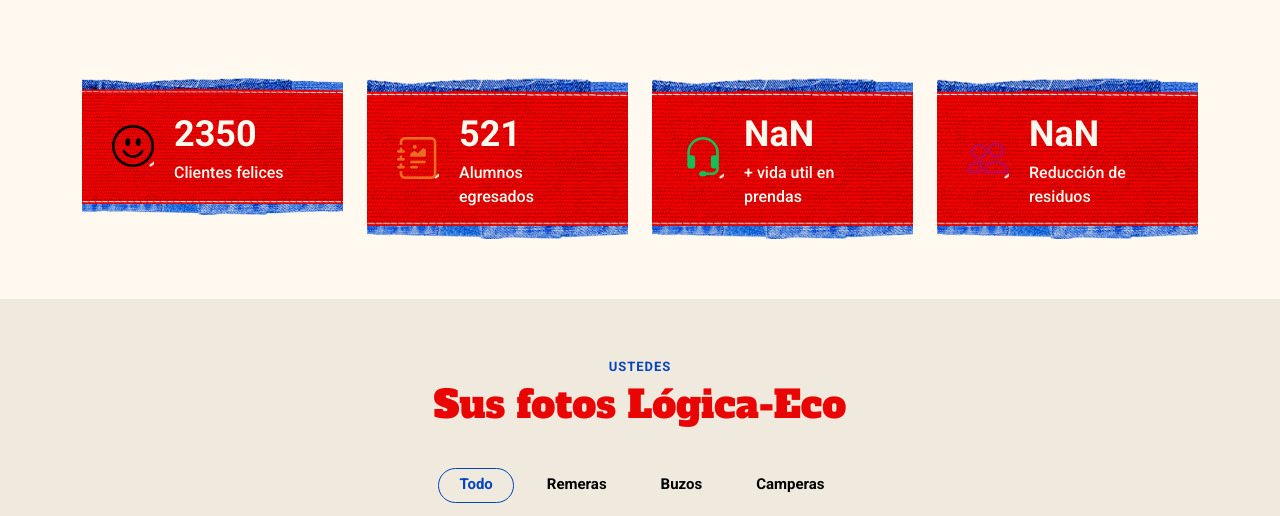
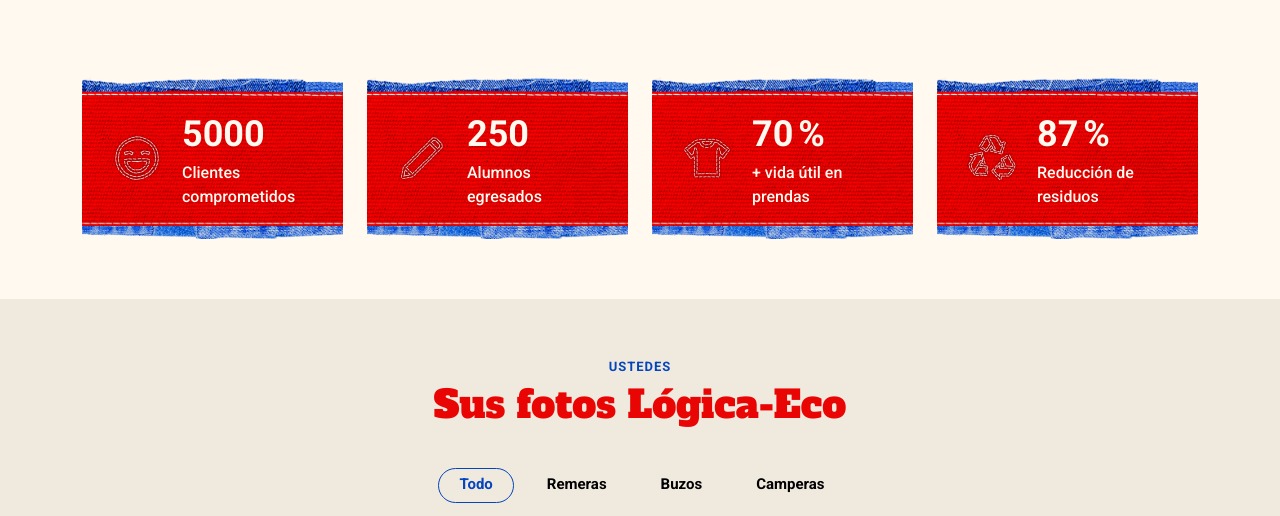
Before and after one commit to camiladiliscia21/logica-eco, a plain HTML site: page index.html in a window 1280 px wide. Shown: the part 1930-2446 px from the top of the page. Drawn offline with Linux system fonts and the light colour scheme.

Commit message:
logica-eco

```diff
--- a/assets/css/style.css
+++ b/assets/css/style.css
@@ -748,6 +748,22 @@ section {
   color: #FFF9EF;
   font-weight: 500;
 }
+.counter-wrapper {
+  display: flex;
+  align-items: baseline;
+}
+
+.percent-symbol {
+  font-size: 36px;
+  margin-left: 5px;
+}
+
+.count-icon {
+  width: 50px;  /* Ajusta el tamaño según lo necesario */
+  height: 50px; /* Ajusta el tamaño según lo necesario */
+  margin-right: 20px;
+}
+
 
 /*--------------------------------------------------------------
 # Features
--- a/index.html
+++ b/index.html
@@ -210,26 +210,26 @@
     </section><!-- End About Section -->
 
     <!-- ======= Counts Section ======= -->
+
+
     <section id="counts" class="counts">
       <div class="container" data-aos="fade-up">
-
         <div class="row gy-4">
-
           <div class="col-lg-3 col-md-6">
             <div class="count-box">
-              <i class="bi bi-emoji-smile"></i>
+              <img src="assets/img/icon1.png.png" alt="Clientes comprometidos" class="count-icon">
               <div>
-                <span data-purecounter-start="0" data-purecounter-end="2350" data-purecounter-duration="1" class="purecounter"></span>
-                <p class="contador">Clientes felices</p>
+                <span data-purecounter-start="0" data-purecounter-end="5000" data-purecounter-duration="1" class="purecounter"></span>
+                <p class="contador">Clientes comprometidos</p>
               </div>
             </div>
           </div>
 
           <div class="col-lg-3 col-md-6">
             <div class="count-box">
-              <i class="bi bi-journal-richtext" style="color: #ee6c20;"></i>
+              <img src="assets/img/icon2.png.png" alt="Alumnos egresados" class="count-icon">
               <div>
-                <span data-purecounter-start="0" data-purecounter-end="521" data-purecounter-duration="1" class="purecounter"></span>
+                <span data-purecounter-start="0" data-purecounter-end="250" data-purecounter-duration="1" class="purecounter"></span>
                 <p class="contador">Alumnos egresados</p>
               </div>
             </div>
@@ -237,28 +237,36 @@
 
           <div class="col-lg-3 col-md-6">
             <div class="count-box">
-              <i class="bi bi-headset" style="color: #15be56;"></i>
+              <img src="assets/img/icon3.png.png" alt="Vida útil en prendas" class="count-icon">
               <div>
-                <span data-purecounter-start="0" data-purecounter-end="70%" data-purecounter-duration="1" class="purecounter"></span>
-                <p class="contador">+ vida util en prendas</p>
+                <div class="counter-wrapper">
+                  <span data-purecounter-start="0" data-purecounter-end="70" data-purecounter-duration="1" class="purecounter"></span><span class="percent-symbol">%</span>
+                </div>
+                <p class="contador">+ vida útil en prendas</p>
               </div>
             </div>
           </div>
 
           <div class="col-lg-3 col-md-6">
             <div class="count-box">
-              <i class="bi bi-people" style="color: #bb0852;"></i>
+              <img src="assets/img/icon4.png.png" alt="Reducción de residuos" class="count-icon">
               <div>
-                <span data-purecounter-start="0" data-purecounter-end="87%" data-purecounter-duration="1" class="purecounter"></span>
+                <div class="counter-wrapper">
+                  <span data-purecounter-start="0" data-purecounter-end="87" data-purecounter-duration="1" class="purecounter"></span><span class="percent-symbol">%</span>
+                </div>
                 <p class="contador">Reducción de residuos</p>
               </div>
             </div>
           </div>
+        </div>
+      </div>
+    </section>
 
-        </div>
 
-      </div>
-    </section><!-- End Counts Section -->
+
+    </section>
+
+    <!-- End Counts Section -->
 
     <!-- ======= Portfolio Section ======= -->
     <section id="portfolio" class="portfolio">
```
Also changed, not shown: assets/img/icon1.png.png (added), assets/img/icon2.png.png (added), assets/img/icon3.png.png (added), assets/img/icon4.png.png (added), assets/img/icono-1.png (deleted), assets/img/icono-2.png (deleted), assets/img/icono-3.png (deleted), assets/img/icono-4.png (deleted), assets/img/pricing-1.png, assets/img/pricing-2.png, assets/img/pricing-3.png.
